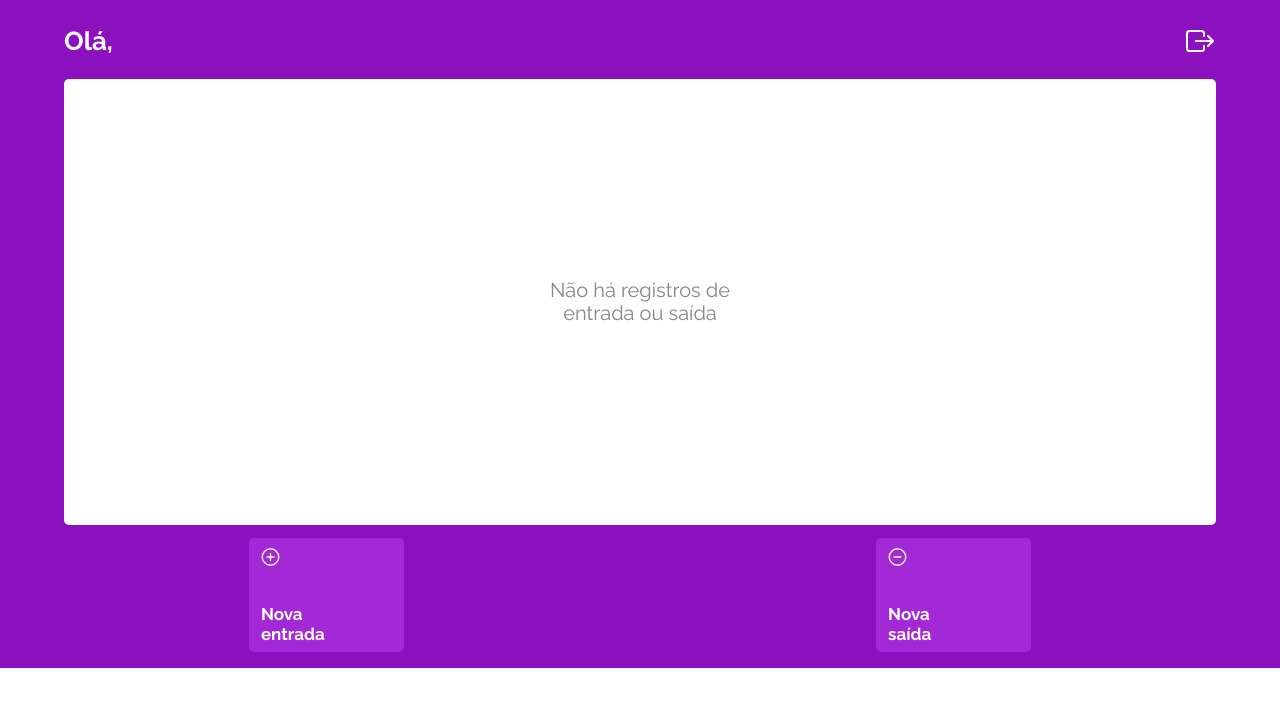
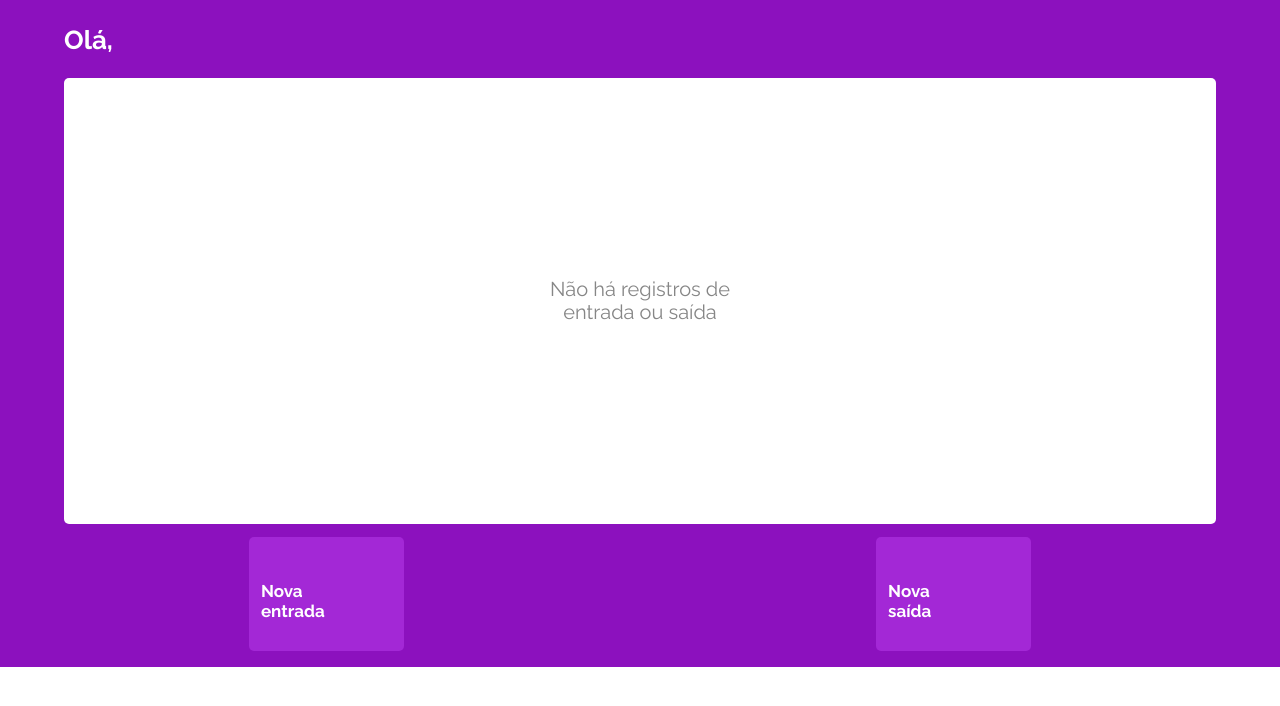
Before and after one commit to FelipeReis1/mywallet-front, a React (Create React App) app: page /home in a window 1280 px wide. Shown: the top 706 px of the page. Built offline with nearby package versions, Linux system fonts and the light colour scheme.

Commit message:
minor changes

```diff
--- a/src/components/HomePage.js
+++ b/src/components/HomePage.js
@@ -1,27 +1,18 @@
 import { useContext } from "react";
 import UserContext from "../contexts/Context";
-import { useNavigate } from "react-router-dom";
+import { Link } from "react-router-dom";
 import styled from "styled-components";
 
 export default function HomePage() {
   const { user } = useContext(UserContext);
-  const navigate = useNavigate();
-
-  function exit() {
-    navigate("/");
-  }
-  function newIncome() {
-    navigate("/nova-entrada");
-  }
-  function newOutcome() {
-    navigate("/nova-saida");
-  }
 
   return (
     <StyledContainer>
       <StyledHello>
         <h1>Olá, {user.name}</h1>
-        <ion-icon onClick={exit} name="exit-outline" />
+        <Link to="/" style={{ textDecoration: "none" }}>
+          <ion-icon name="exit-outline" />
+        </Link>
       </StyledHello>
       <StyledRevenueContainer>
         <p>
@@ -30,7 +21,8 @@ export default function HomePage() {
         </p>
       </StyledRevenueContainer>
       <StyledButtons>
-        <StyledButton onClick={newIncome}>
+        <Link to="/nova-entrada" style={{ textDecoration: "none" }}>
+          <StyledButton>
             <ion-icon name="add-circle-outline" />
             <p>
               Nova
@@ -38,7 +30,9 @@ export default function HomePage() {
               <span>entrada</span>
             </p>
           </StyledButton>
-        <StyledButton onClick={newOutcome}>
+        </Link>
+        <Link to="/nova-saida" style={{ textDecoration: "none" }}>
+          <StyledButton>
             <ion-icon name="remove-circle-outline" />
             <p>
               Nova
@@ -46,6 +40,7 @@ export default function HomePage() {
               saída
             </p>
           </StyledButton>
+        </Link>
       </StyledButtons>
     </StyledContainer>
   );
```
Lines whose indentation alone changed are shown as unchanged.
